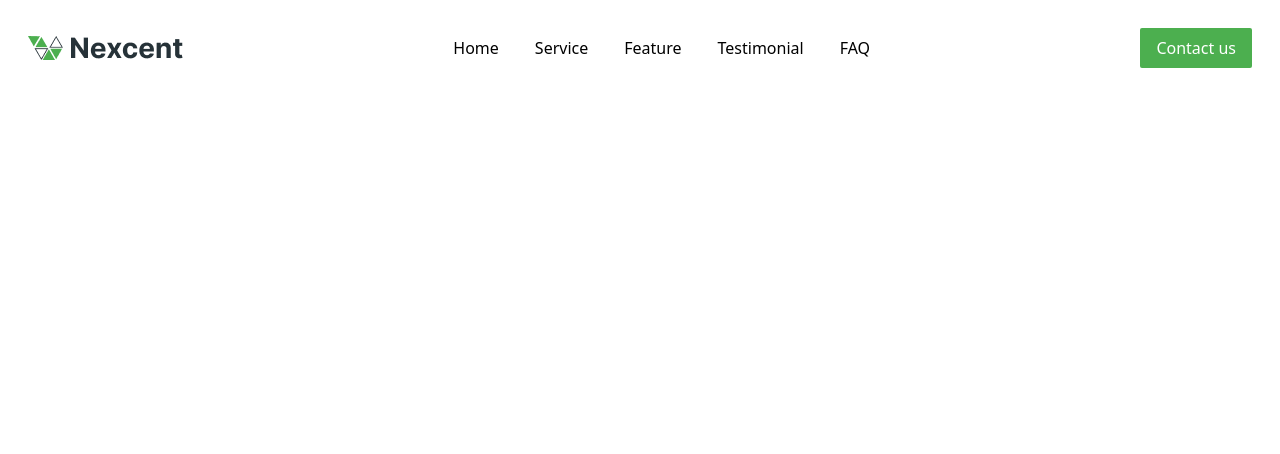
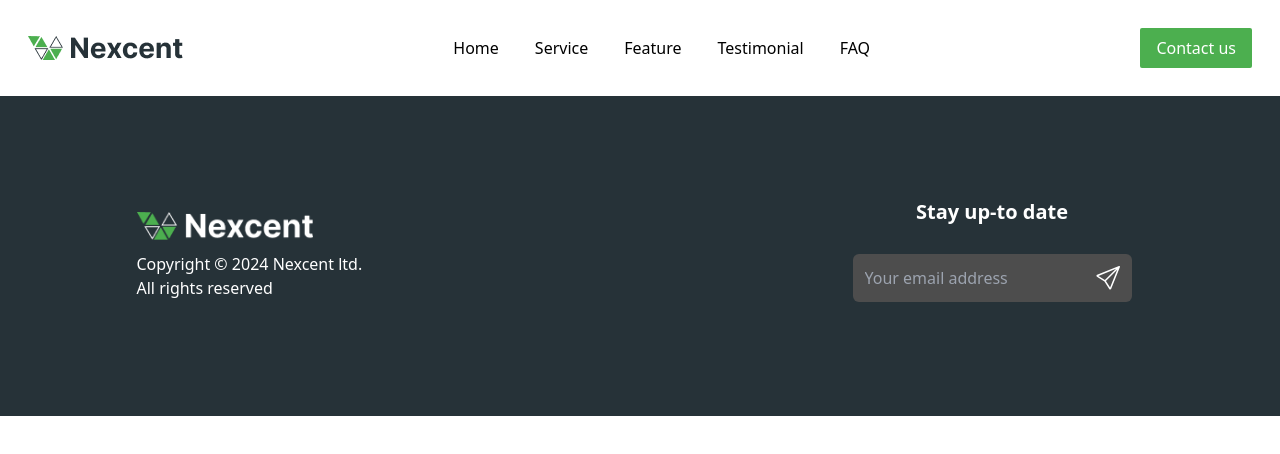
Before and after one commit to Anzi15/Nexcent, a website: page Contact/index.html in a window 1280 px wide. Drawn offline with Linux system fonts and the light colour scheme; files whose address does not match are found by name.

Commit message:
footer added

```diff
--- a/Contact/index.html
+++ b/Contact/index.html
@@ -18,8 +18,8 @@
     <script defer src="/src/js/index.js"></script>
     <script defer src="/src/js/observer.js"></script>
 </head>
-<body>
-        <header>
+<body class="grid justify-center">
+    <header class="w-screen">
     <!-- seprate navbar for mobiles -->
     <div id="mob-nav" class="mobile-only-nav w-full md:hidden hidden bg-silver transition-all duration-[1.2s]">
         <div class="nav-links  md:flex items-center ">
@@ -35,6 +35,7 @@
             <a class="text-white bg-brand_primary pr-4 pl-4 pt-2 pb-2 rounded-sm text  md:block " href="/Contact/">Contact us</a>
         </div>
     </div>
+
     <!-- navbar -->
     <nav class="flex lg:w-full justify-between p-7">
         <!-- logo for branding -->
@@ -71,5 +72,42 @@
 
     </nav>
     </header>
+
+    <!-- main form and decoration  -->
+    <main class="flex w-4/5">
+        <div class=""></div>
+        <div class=""></div>
+    </main>
+
+        <!-- footer-->
+        <footer class="min-h-80 w-screen flex bg-brand_black text-white items-center justify-center md:justify-center flex-col md:flex-row gap-12 md:gap-0">
+            <!-- brand and copyright -->
+            <div class="grid gap-3 w-[100%] justify-center md:w-[55%] md:justify-start">
+
+                <!-- brand icon -->
+                <img src="src/assets/nexcent-logo-white.png" alt="Nexcent" class="w-44">
+
+                <p>Copyright &copy; <span id="footer_current_year"></span> Nexcent ltd. <br> All rights reserved</p>
+            </div>
+
+            <!-- email newsletter -->
+            <div class="grid gap-4">
+                <h1 class="font-semibold text-xl text-center">Stay up-to date</h1>
+
+                <form class="flex gap-3 p-3  flex-col" id="form_email" onsubmit=" document.getElementById('form_email_message').classList.remove('hidden'); this.reset(); return false">
+                    <div class="flex rounded-md p-3 bg-d_grey">
+
+                        <input required class="focus-visible:outline-none bg-d_grey" placeholder="Your email address" type="email" name="email_inp" id="">
+                        <button id="form_email_submit">
+                            <svg xmlns="http://www.w3.org/2000/svg" width="1.5rem" fill="currentColor" class="bi bi-send" viewBox="0 0 16 16">
+                                <path d="M15.854.146a.5.5 0 0 1 .11.54l-5.819 14.547a.75.75 0 0 1-1.329.124l-3.178-4.995L.643 7.184a.75.75 0 0 1 .124-1.33L15.314.037a.5.5 0 0 1 .54.11ZM6.636 10.07l2.761 4.338L14.13 2.576zm6.787-8.201L1.591 6.602l4.339 2.76z"/>
+                              </svg>
+                        </button>
+                    </div>
+
+                    <input id="form_email_message" type="text"  class="text-brand_primary bg-brand_black font-semibold text-xl hidden focus-visible:outline-none" name="message" readonly value="Thank you for submission!">
+                </form>
+            </div>
+        </footer>
 </body>
 </html>
```
Lines whose indentation alone changed are shown as unchanged.
